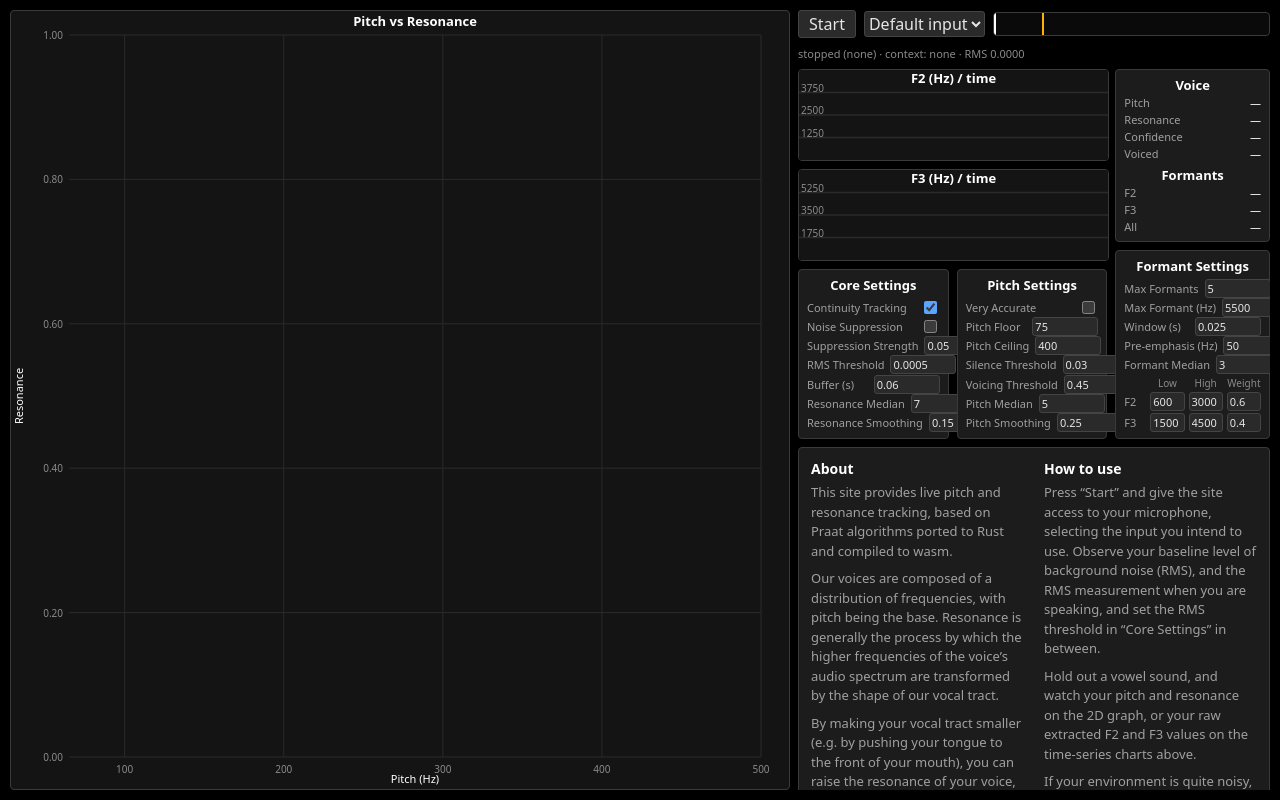
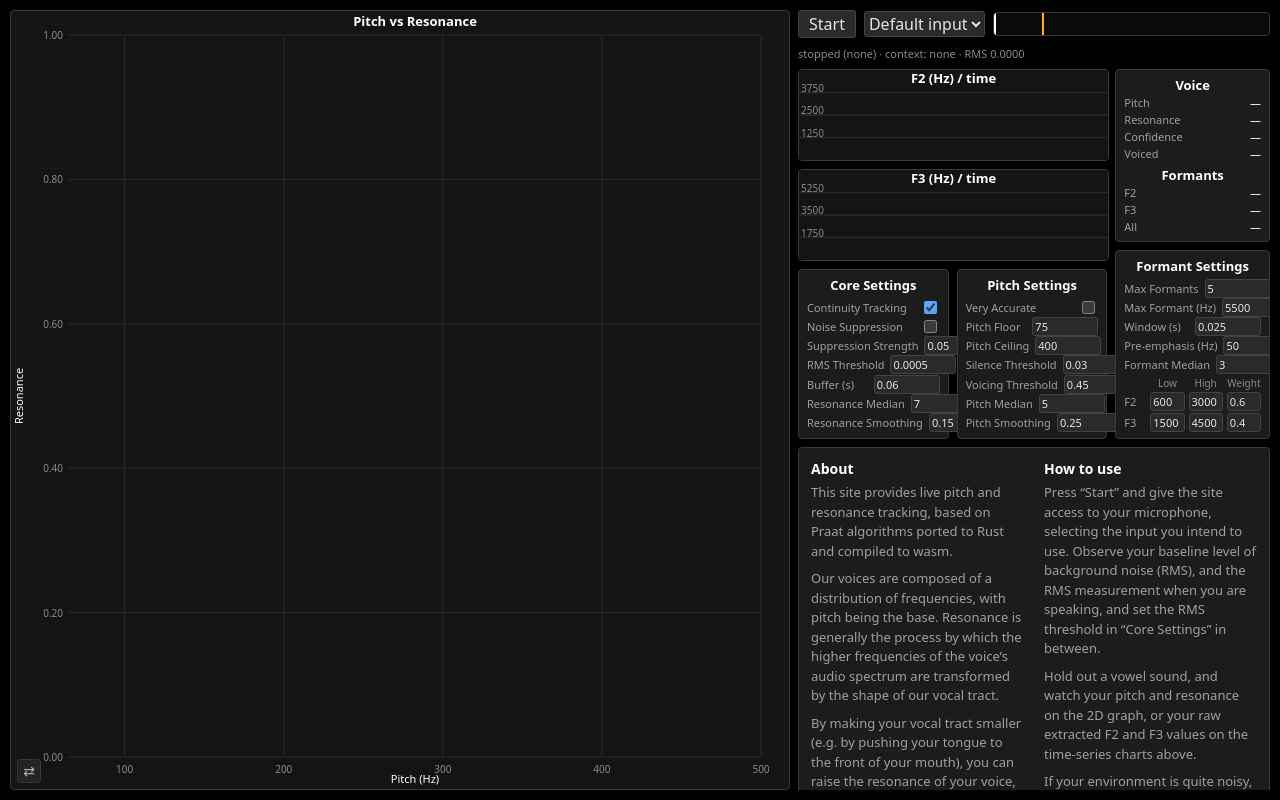
Before and after one commit to generic-account/speedy-voice-space, a React (Vite) app in the folder web/: page / in a window 1280 px wide. Built offline with nearby package versions, Linux system fonts and the light colour scheme.

Commit message:
Add plot transpose button; refine formant About text

```diff
--- a/web/src/App.tsx
+++ b/web/src/App.tsx
@@ -422,11 +422,11 @@ export default function App() {
           </p>
           <p style={ABOUT_P}>
             Formants represent “peaks” in the frequency spectrum of voice, with F0
-            representing pitch, F1 being associated with vowel height, and the
-            higher formants F2 and above being associated with resonance. The
-            weighted average of normalized F2 and F3 values provides a pretty good
-            heuristic for our perception of resonance, which is what preexisting
-            projects, literature, and I use.
+            representing pitch, F1 being associated with vowel height, F2
+            associated with vowel advancement, and F3 associated with vocal tract
+            length. The weighted average of normalized F2 and F3 values provides a
+            pretty good heuristic for our perception of resonance, which is what
+            preexisting projects, literature, and I use.
           </p>
 
           <h3 style={ABOUT_HEAD}>How to use</h3>
--- a/web/src/components/MainPlot.tsx
+++ b/web/src/components/MainPlot.tsx
@@ -16,14 +16,19 @@ interface Props {
 // Shared by the renderer and the zoom/pan math so they can't drift apart.
 const PAD = { l: 58, r: 28, t: 24, b: 32 };
 
-// Pitch (x) vs Resonance (y) scatter with a fading trail. The configured ranges
-// are the "home" view; the wheel zooms, drag pans, and double-click resets.
+const fmtPitch = (v: number) => String(Math.round(v));
+const fmtRes = (v: number) => v.toFixed(2);
+
+// Pitch vs Resonance scatter with a fading trail. The configured ranges are the
+// "home" view; the wheel zooms, drag pans, double-click resets, and the corner
+// button transposes (swaps which variable is on which axis).
 export function MainPlot({ trail, xRange, yRange }: Props) {
   const ref = useRef<HTMLCanvasElement>(null);
   const [view, setView] = useState<{ x: [number, number]; y: [number, number] }>({
     x: xRange,
     y: yRange,
   });
+  const [transposed, setTransposed] = useState(false);
   const [resizeTick, setResizeTick] = useState(0);
 
   // Re-home when the configured range VALUES change (not on every render — the
@@ -64,8 +69,17 @@ export function MainPlot({ trail, xRange, yRange }: Props) {
 
     const [x0, x1] = view.x;
     const [y0, y1] = view.y;
-    const sx = (p: number) => padL + ((p - x0) / (x1 - x0)) * plotW;
-    const sy = (r: number) => padT + (1 - (r - y0) / (y1 - y0)) * plotH;
+    const sx = (v: number) => padL + ((v - x0) / (x1 - x0)) * plotW;
+    const sy = (v: number) => padT + (1 - (v - y0) / (y1 - y0)) * plotH;
+
+    // Which variable sits on each axis, and how to label it.
+    const xIsPitch = !transposed;
+    const xVal = (pt: TrailPoint) => (xIsPitch ? pt.pitch : pt.resonance);
+    const yVal = (pt: TrailPoint) => (xIsPitch ? pt.resonance : pt.pitch);
+    const xFmt = xIsPitch ? fmtPitch : fmtRes;
+    const yFmt = xIsPitch ? fmtRes : fmtPitch;
+    const xTitle = xIsPitch ? "Pitch (Hz)" : "Resonance";
+    const yTitle = xIsPitch ? "Resonance" : "Pitch (Hz)";
 
     ctx.fillStyle = C.canvas;
     ctx.fillRect(padL, padT, plotW, plotH);
@@ -73,37 +87,37 @@ export function MainPlot({ trail, xRange, yRange }: Props) {
     ctx.fillStyle = C.muted;
     ctx.font = "10px system-ui, sans-serif"; // axis numbers
 
-    // X gridlines at "nice" pitch intervals.
-    const xStep = niceStep(x1 - x0, 6);
+    // X gridlines.
+    const xStep = niceStep(x1 - x0, xIsPitch ? 6 : 5);
     ctx.textAlign = "center";
-    for (let p = Math.ceil(x0 / xStep) * xStep; p <= x1; p += xStep) {
-      const X = sx(p);
+    for (let v = Math.ceil(x0 / xStep) * xStep; v <= x1 + 1e-9; v += xStep) {
+      const X = sx(v);
       ctx.beginPath();
       ctx.moveTo(X, padT);
       ctx.lineTo(X, padT + plotH);
       ctx.stroke();
-      ctx.fillText(String(Math.round(p)), X, padT + plotH + 16);
+      ctx.fillText(xFmt(v), X, padT + plotH + 16);
     }
     // Y gridlines.
-    const yStep = niceStep(y1 - y0, 5);
+    const yStep = niceStep(y1 - y0, xIsPitch ? 5 : 6);
     ctx.textAlign = "right";
-    for (let r = Math.ceil(y0 / yStep) * yStep; r <= y1 + 1e-9; r += yStep) {
-      const Y = sy(r);
+    for (let v = Math.ceil(y0 / yStep) * yStep; v <= y1 + 1e-9; v += yStep) {
+      const Y = sy(v);
       ctx.beginPath();
       ctx.moveTo(padL, Y);
       ctx.lineTo(padL + plotW, Y);
       ctx.stroke();
-      ctx.fillText(r.toFixed(2), padL - 6, Y + 4);
+      ctx.fillText(yFmt(v), padL - 6, Y + 4);
     }
 
     ctx.fillStyle = C.text;
     ctx.font = "11px system-ui, sans-serif"; // axis titles
     ctx.textAlign = "center";
-    ctx.fillText("Pitch (Hz)", padL + plotW / 2, h - 6);
+    ctx.fillText(xTitle, padL + plotW / 2, h - 6);
     ctx.save();
     ctx.translate(12, padT + plotH / 2);
     ctx.rotate(-Math.PI / 2);
-    ctx.fillText("Resonance", 0, 0);
+    ctx.fillText(yTitle, 0, 0);
     ctx.restore();
 
     // Trail (older = lighter), then current point. Clip to the plot rect.
@@ -116,14 +130,14 @@ export function MainPlot({ trail, xRange, yRange }: Props) {
       const a = (40 + 180 * ((i + 1) / n)) / 255;
       ctx.fillStyle = `rgba(${C.trailRGB},${a})`;
       ctx.beginPath();
-      ctx.arc(sx(trail[i].pitch), sy(trail[i].resonance), 3, 0, Math.PI * 2);
+      ctx.arc(sx(xVal(trail[i])), sy(yVal(trail[i])), 3, 0, Math.PI * 2);
       ctx.fill();
     }
     if (n > 0) {
       const last = trail[n - 1];
       ctx.fillStyle = C.accent;
       ctx.beginPath();
-      ctx.arc(sx(last.pitch), sy(last.resonance), 6, 0, Math.PI * 2);
+      ctx.arc(sx(xVal(last)), sy(yVal(last)), 6, 0, Math.PI * 2);
       ctx.fill();
     }
     ctx.restore();
@@ -131,8 +145,8 @@ export function MainPlot({ trail, xRange, yRange }: Props) {
     ctx.fillStyle = C.text;
     ctx.font = "bold 13px system-ui, sans-serif";
     ctx.textAlign = "center";
-    ctx.fillText("Pitch vs Resonance", padL + plotW / 2, 15);
-  }, [trail, view, resizeTick]);
+    ctx.fillText(xIsPitch ? "Pitch vs Resonance" : "Resonance vs Pitch", padL + plotW / 2, 15);
+  }, [trail, view, resizeTick, transposed]);
 
   // Wheel zoom about the cursor; drag to pan; double-click to reset.
   function onWheel(e: React.WheelEvent) {
@@ -167,6 +181,7 @@ export function MainPlot({ trail, xRange, yRange }: Props) {
   }
 
   return (
+    <div style={{ position: "relative", width: "100%", height: "100%" }}>
       <canvas
         ref={ref}
         data-testid="main-plot"
@@ -174,10 +189,37 @@ export function MainPlot({ trail, xRange, yRange }: Props) {
         onPointerDown={onPointerDown}
         onPointerMove={onPointerMove}
         onPointerUp={onPointerUp}
-      onDoubleClick={() => setView({ x: xRange, y: yRange })}
+        onDoubleClick={() =>
+          setView({ x: transposed ? yRange : xRange, y: transposed ? xRange : yRange })
+        }
         title="scroll to zoom · drag to pan · double-click to reset"
         style={{ width: "100%", height: "100%", display: "block", cursor: "crosshair" }}
       />
+      <button
+        data-testid="transpose"
+        onClick={() => {
+          setTransposed((t) => !t);
+          setView((v) => ({ x: v.y, y: v.x })); // swap axes, preserving zoom
+        }}
+        title="Swap axes (transpose)"
+        style={{
+          position: "absolute",
+          left: 6,
+          bottom: 6,
+          width: 24,
+          height: 24,
+          padding: 0,
+          display: "flex",
+          alignItems: "center",
+          justifyContent: "center",
+          fontSize: 14,
+          lineHeight: 1,
+          opacity: 0.75,
+        }}
+      >
+        ⇄
+      </button>
+    </div>
   );
 }
 
```
Lines whose indentation alone changed are shown as unchanged.
